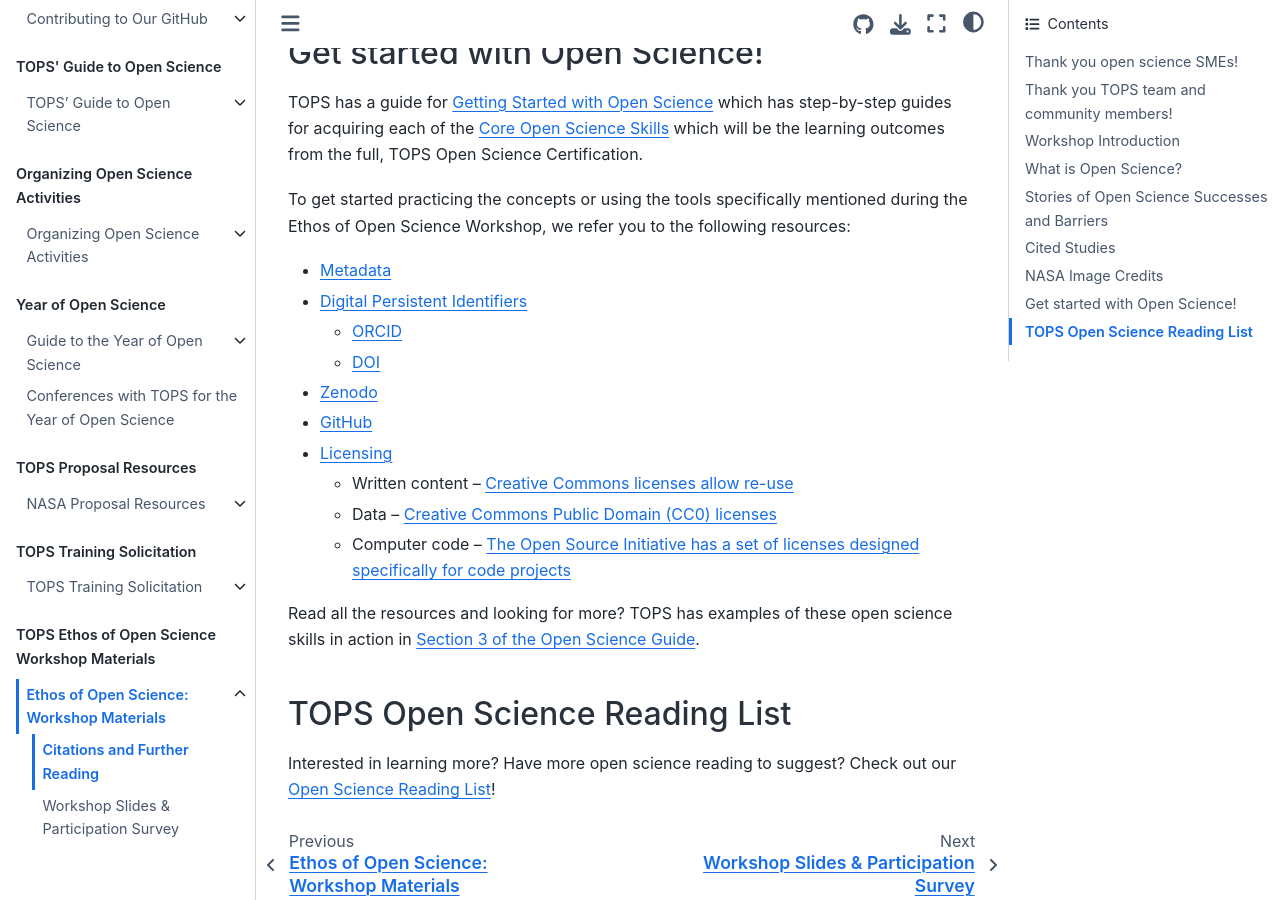
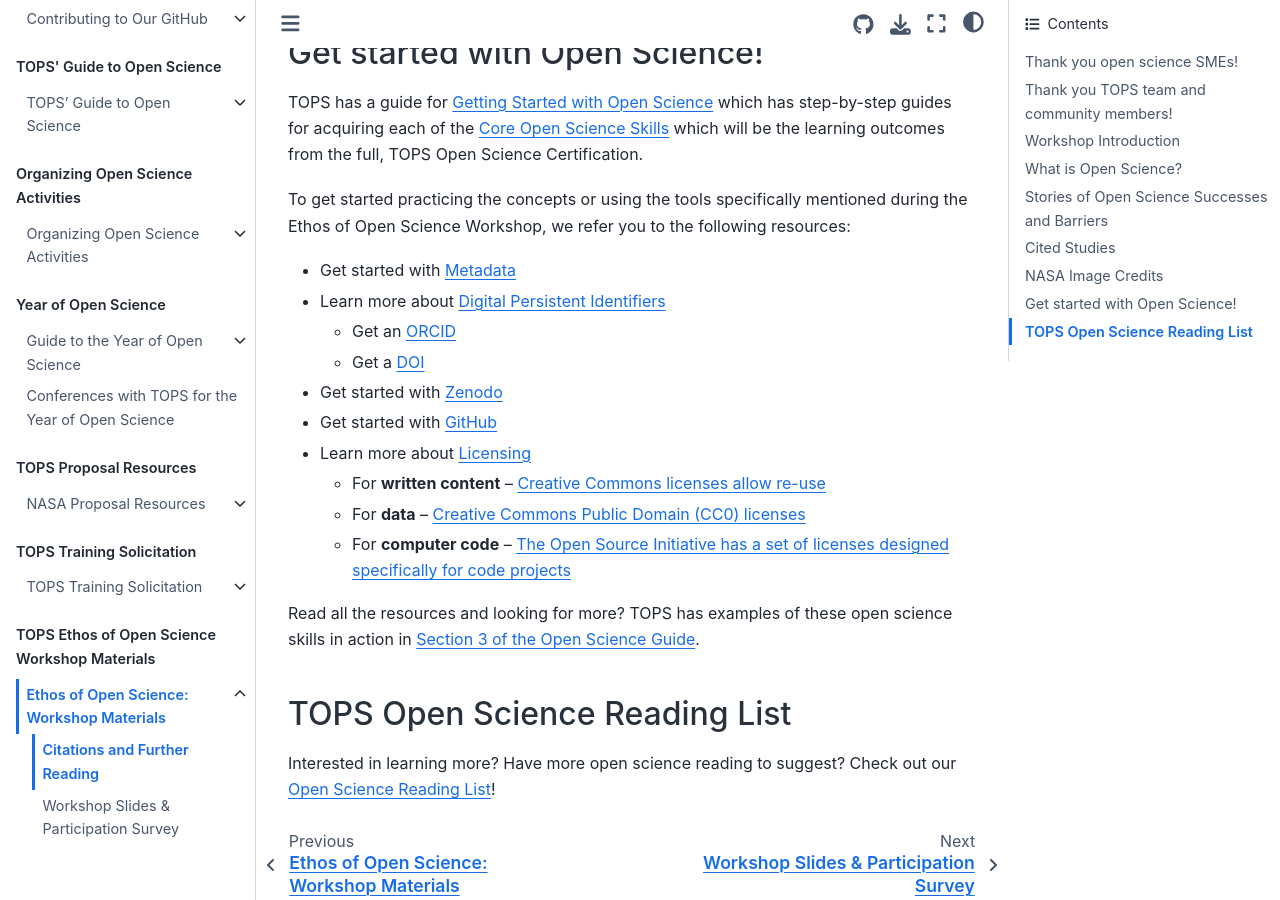
Before and after one commit to nasa/Transform-to-Open-Science-Book, a Jupyter Book: the page built from Ethos-of-OS-Workshop/workshop-citations-reading.md, in a window 1280 px wide and 900 px high, scrolled down 4723 px. Built offline with Jupyter Book 1.0.4 settings and Sphinx 7.4.7 and the Sphinx Book theme 1.1.4, drawn with Linux system fonts in a browser that asks for light colours.

Commit message:
Update workshop-citations-reading.md
One more formatting change

```diff
--- a/Ethos-of-OS-Workshop/workshop-citations-reading.md
+++ b/Ethos-of-OS-Workshop/workshop-citations-reading.md
@@ -85,16 +85,16 @@ Image Credits for NASA Science Mission Photography:
 TOPS has a guide for [Getting Started with Open Science](/Open_Science_Cookbook/Your_Open_Science_Journey.md) which has step-by-step guides for acquiring each of the [Core Open Science Skills](https://nasa.github.io/Transform-to-Open-Science-Book/Open_Science_Cookbook/Your_Open_Science_Journey.html#section-1-core-open-science-skills) which will be the learning outcomes from the full, TOPS Open Science Certification.
 
 To get started practicing the concepts or using the tools specifically mentioned during the Ethos of Open Science Workshop, we refer you to the following resources:
-* [Metadata](https://guides.lib.unc.edu/metadata/definition)
-* [Digital Persistent Identifiers](https://sis.web.cern.ch/submit-and-publish/persistent-identifiers/what-are-pids#)
-     * [ORCID](https://nasa.github.io/Transform-to-Open-Science-Book/Open_Science_Cookbook/Your_Open_Science_Journey.html#get-an-orcid)
-     * [DOI](https://nasa.github.io/Transform-to-Open-Science-Book/Open_Science_Cookbook/Your_Open_Science_Journey.html#assign-a-doi)
-* [Zenodo](https://nasa.github.io/Transform-to-Open-Science-Book/Open_Science_Cookbook/Your_Open_Science_Journey.html#get-a-zenodo-account)
-* [GitHub](https://nasa.github.io/Transform-to-Open-Science-Book/Open_Science_Cookbook/Your_Open_Science_Journey.html#get-a-github)
-* [Licensing](http://blog.psyarxiv.com/2018/05/14/licensing-work-psyarxiv/)
-     * Written content – [Creative Commons licenses allow re-use](https://creativecommons.org/)
-     * Data – [Creative Commons Public Domain (CC0) licenses](https://creativecommons.org/publicdomain/zero/1.0/)
-     * Computer code – [The Open Source Initiative has a set of licenses designed specifically for code projects](https://opensource.org/licenses)
+* Get started with [Metadata](https://guides.lib.unc.edu/metadata/definition)
+* Learn more about [Digital Persistent Identifiers](https://sis.web.cern.ch/submit-and-publish/persistent-identifiers/what-are-pids#)
+     * Get an [ORCID](https://nasa.github.io/Transform-to-Open-Science-Book/Open_Science_Cookbook/Your_Open_Science_Journey.html#get-an-orcid)
+     * Get a [DOI](https://nasa.github.io/Transform-to-Open-Science-Book/Open_Science_Cookbook/Your_Open_Science_Journey.html#assign-a-doi)
+* Get started with [Zenodo](https://nasa.github.io/Transform-to-Open-Science-Book/Open_Science_Cookbook/Your_Open_Science_Journey.html#get-a-zenodo-account)
+* Get started with [GitHub](https://nasa.github.io/Transform-to-Open-Science-Book/Open_Science_Cookbook/Your_Open_Science_Journey.html#get-a-github)
+* Learn more about [Licensing](http://blog.psyarxiv.com/2018/05/14/licensing-work-psyarxiv/)
+     * For **written content** – [Creative Commons licenses allow re-use](https://creativecommons.org/)
+     * For **data** – [Creative Commons Public Domain (CC0) licenses](https://creativecommons.org/publicdomain/zero/1.0/)
+     * For **computer code** – [The Open Source Initiative has a set of licenses designed specifically for code projects](https://opensource.org/licenses)
 
 Read all the resources and looking for more? TOPS has examples of these open science skills in action in [Section 3 of the Open Science Guide](https://nasa.github.io/Transform-to-Open-Science-Book/Open_Science_Cookbook/Your_Open_Science_Journey.html#section-3-open-science-at-work).
 
```
